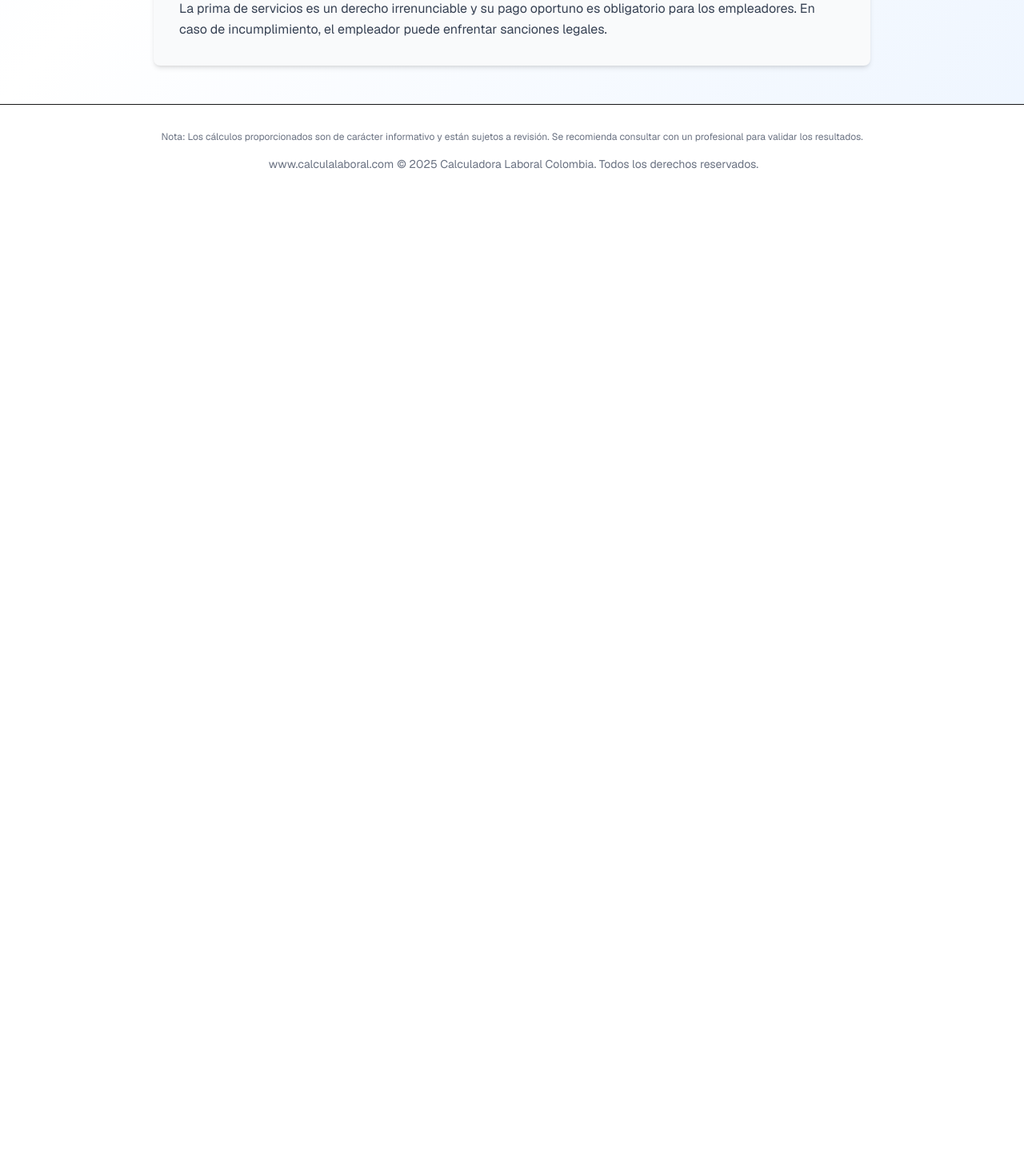
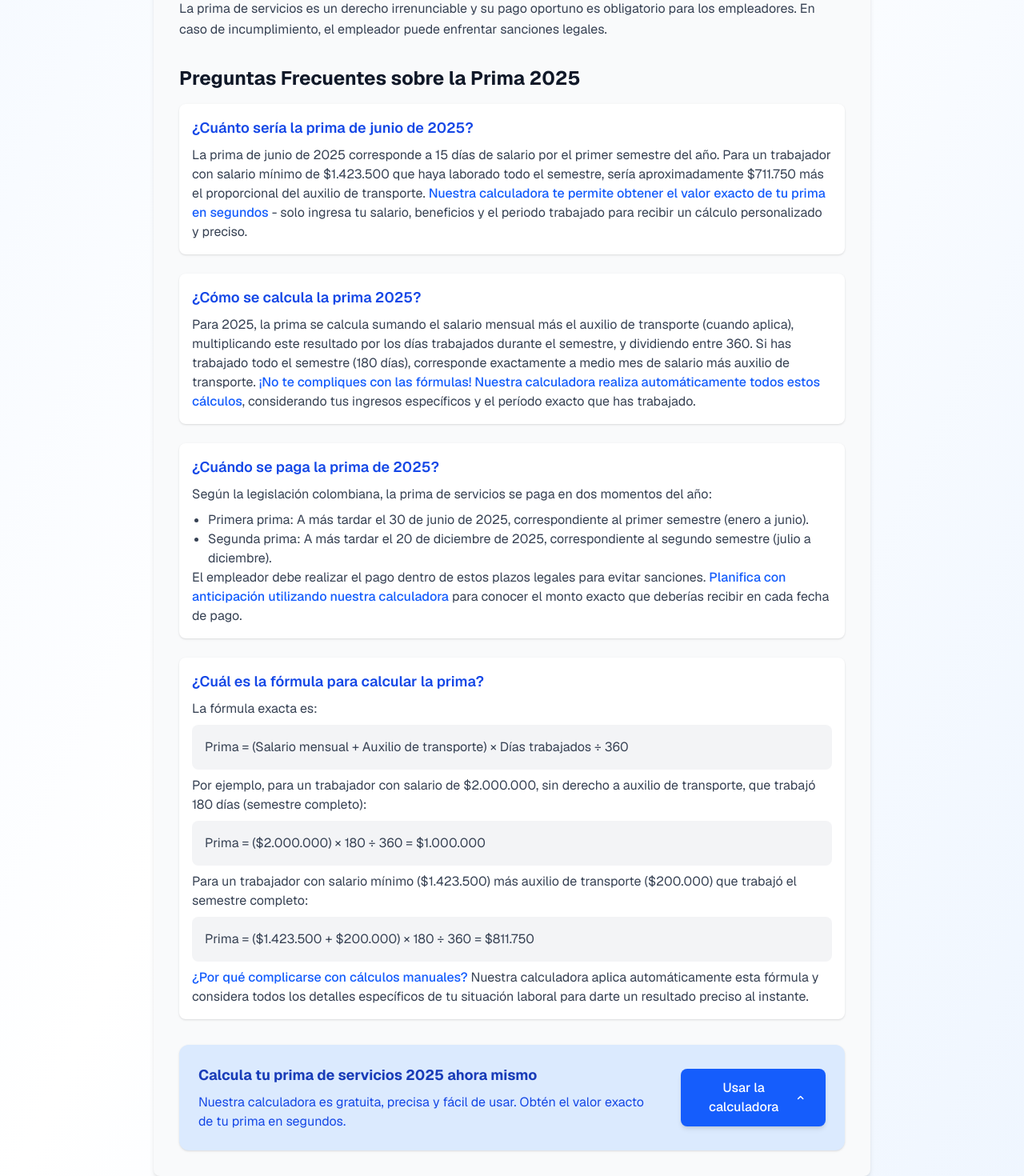
Before and after one commit to jdflorez480/calculadora_lab, a Next.js app: page /calculadoras/prima in a window 1280 px wide. Shown: the part 1380-2850 px from the top of the page at 80% size. Before the commit the page ends 1627 px from the top, so only its background shows below. Built offline with nearby package versions, Linux system fonts and the light colour scheme.

Commit message:
feat: Mejorar metadatos y agregar sección de preguntas frecuentes en la calculadora de prima para 2025

```diff
--- a/src/app/calculadoras/prima/page.tsx
+++ b/src/app/calculadoras/prima/page.tsx
@@ -281,9 +281,86 @@ function PrimaContent() {
           <p className="text-gray-700 leading-relaxed mb-4">
             Todos los trabajadores vinculados mediante un contrato laboral tienen derecho a recibir la prima de servicios, sin importar si trabajan a tiempo completo o parcial. Sin embargo, no aplica para contratistas independientes o trabajadores que no estén bajo una relación laboral formal.
           </p>
-          <p className="text-gray-700 leading-relaxed">
+          <p className="text-gray-700 leading-relaxed mb-4">
             La prima de servicios es un derecho irrenunciable y su pago oportuno es obligatorio para los empleadores. En caso de incumplimiento, el empleador puede enfrentar sanciones legales.
           </p>
+
+          {/* Nueva sección de preguntas frecuentes */}
+          <h2 className="text-2xl font-bold text-gray-900 mt-8 mb-4">Preguntas Frecuentes sobre la Prima 2025</h2>
+
+          <div className="space-y-6">
+            <div className="bg-white p-4 rounded-lg shadow-sm">
+              <h3 className="text-lg font-semibold text-blue-700">¿Cuánto sería la prima de junio de 2025?</h3>
+              <p className="text-gray-700 mt-2">
+                La prima de junio de 2025 corresponde a 15 días de salario por el primer semestre del año. Para un trabajador con salario mínimo de $1.423.500 que haya laborado todo el semestre, sería aproximadamente $711.750 más el proporcional del auxilio de transporte. <span className="font-medium text-blue-600">Nuestra calculadora te permite obtener el valor exacto de tu prima en segundos</span> - solo ingresa tu salario, beneficios y el periodo trabajado para recibir un cálculo personalizado y preciso.
+              </p>
+            </div>
+
+            <div className="bg-white p-4 rounded-lg shadow-sm">
+              <h3 className="text-lg font-semibold text-blue-700">¿Cómo se calcula la prima 2025?</h3>
+              <p className="text-gray-700 mt-2">
+                Para 2025, la prima se calcula sumando el salario mensual más el auxilio de transporte (cuando aplica), multiplicando este resultado por los días trabajados durante el semestre, y dividiendo entre 360. Si has trabajado todo el semestre (180 días), corresponde exactamente a medio mes de salario más auxilio de transporte. <span className="font-medium text-blue-600">¡No te compliques con las fórmulas! Nuestra calculadora realiza automáticamente todos estos cálculos</span>, considerando tus ingresos específicos y el período exacto que has trabajado.
+              </p>
+            </div>
+
+            <div className="bg-white p-4 rounded-lg shadow-sm">
+              <h3 className="text-lg font-semibold text-blue-700">¿Cuándo se paga la prima de 2025?</h3>
+              <p className="text-gray-700 mt-2">
+                Según la legislación colombiana, la prima de servicios se paga en dos momentos del año:
+                <ul className="list-disc pl-5 mt-2">
+                  <li>Primera prima: A más tardar el 30 de junio de 2025, correspondiente al primer semestre (enero a junio).</li>
+                  <li>Segunda prima: A más tardar el 20 de diciembre de 2025, correspondiente al segundo semestre (julio a diciembre).</li>
+                </ul>
+                El empleador debe realizar el pago dentro de estos plazos legales para evitar sanciones. <span className="font-medium text-blue-600">Planifica con anticipación utilizando nuestra calculadora</span> para conocer el monto exacto que deberías recibir en cada fecha de pago.
+              </p>
+            </div>
+
+            <div className="bg-white p-4 rounded-lg shadow-sm">
+              <h3 className="text-lg font-semibold text-blue-700">¿Cuál es la fórmula para calcular la prima?</h3>
+              <p className="text-gray-700 mt-2">
+                La fórmula exacta es:
+              </p>
+              <p className="text-gray-700 font-mono bg-gray-100 p-4 rounded-lg my-2">
+                Prima = (Salario mensual + Auxilio de transporte) × Días trabajados ÷ 360
+              </p>
+              <p className="text-gray-700 mt-2">
+                Por ejemplo, para un trabajador con salario de $2.000.000, sin derecho a auxilio de transporte, que trabajó 180 días (semestre completo):
+              </p>
+              <p className="text-gray-700 font-mono bg-gray-100 p-4 rounded-lg my-2">
+                Prima = ($2.000.000) × 180 ÷ 360 = $1.000.000
+              </p>
+              <p className="text-gray-700 mt-2">
+                Para un trabajador con salario mínimo ($1.423.500) más auxilio de transporte ($200.000) que trabajó el semestre completo:
+              </p>
+              <p className="text-gray-700 font-mono bg-gray-100 p-4 rounded-lg my-2">
+                Prima = ($1.423.500 + $200.000) × 180 ÷ 360 = $811.750
+              </p>
+              <p className="text-gray-700 mt-2">
+                <span className="font-medium text-blue-600">¿Por qué complicarse con cálculos manuales?</span> Nuestra calculadora aplica automáticamente esta fórmula y considera todos los detalles específicos de tu situación laboral para darte un resultado preciso al instante.
+              </p>
+            </div>
+          </div>
+
+          {/* Banner para destacar la calculadora */}
+          <div className="mt-8 bg-blue-100 p-6 rounded-xl shadow-sm">
+            <div className="flex flex-col md:flex-row items-center justify-between">
+              <div className="mb-4 md:mb-0 md:mr-6">
+                <h3 className="text-lg font-bold text-blue-800">Calcula tu prima de servicios 2025 ahora mismo</h3>
+                <p className="text-blue-700 mt-2">
+                  Nuestra calculadora es gratuita, precisa y fácil de usar. Obtén el valor exacto de tu prima en segundos.
+                </p>
+              </div>
+              <button
+                onClick={() => window.scrollTo({top: 0, behavior: 'smooth'})}
+                className="px-6 py-3 bg-blue-600 text-white font-medium rounded-lg hover:bg-blue-700 transition-colors shadow-md flex items-center"
+              >
+                Usar la calculadora
+                <svg xmlns="http://www.w3.org/2000/svg" className="h-5 w-5 ml-2" viewBox="0 0 20 20" fill="currentColor">
+                  <path fillRule="evenodd" d="M14.707 12.707a1 1 0 01-1.414 0L10 9.414l-3.293 3.293a1 1 0 01-1.414-1.414l4-4a1 1 0 011.414 0l4 4a1 1 0 010 1.414z" clipRule="evenodd" />
+                </svg>
+              </button>
+            </div>
+          </div>
         </div>
       </div>
     </div>
--- a/src/app/components/ResultadoCalculo.tsx
+++ b/src/app/components/ResultadoCalculo.tsx
@@ -151,7 +151,7 @@ const ResultadoCalculo = ({ resultados, total, titulo, subtitulo }: ResultadoCal
           <div className="flex flex-wrap sm:flex-nowrap gap-2">
             <button
               onClick={generarPDF}
-              className="flex-1 sm:flex-none flex items-center justify-center px-4 py-2 bg-white/10 text-white rounded-lg hover:bg-white/20 transition-colors duration-200 text-sm"
+              className="flex-1 cursor-pointer sm:flex-none flex items-center justify-center px-4 py-2 bg-white/10 text-white rounded-lg hover:bg-white/20 transition-colors duration-200 text-sm"
             >
               <ArrowDownTrayIcon className="h-4 w-4 mr-2" />
               <span className="font-medium">Descargar PDF</span>
@@ -159,7 +159,7 @@ const ResultadoCalculo = ({ resultados, total, titulo, subtitulo }: ResultadoCal
             <div className="relative flex-1 sm:flex-none">
               <button
                 onClick={() => setShowShare(!showShare)}
-                className="w-full flex items-center justify-center px-4 py-2 bg-white/10 text-white rounded-lg hover:bg-white/20 transition-colors duration-200 text-sm"
+                className="w-full cursor-pointer flex items-center justify-center px-4 py-2 bg-white/10 text-white rounded-lg hover:bg-white/20 transition-colors duration-200 text-sm"
               >
                 <ShareIcon className="h-4 w-4 mr-2" />
                 <span className="font-medium">Compartir</span>
--- a/src/app/globals.css
+++ b/src/app/globals.css
@@ -31,6 +31,40 @@ body {
   background: var(--background);
   color: var(--foreground);
   font-family: Arial, Helvetica, sans-serif;
+}
+
+/* Animación sutil de olas */
+.subtle-wave-animation use {
+  animation: subtleWaveMove 20s infinite linear;
+}
+
+.subtle-wave-animation use:nth-child(1) {
+  animation-delay: -3s;
+  animation-duration: 24s;
+}
+
+.subtle-wave-animation use:nth-child(2) {
+  animation-delay: -5s;
+  animation-duration: 28s;
+}
+
+.subtle-wave-animation use:nth-child(3) {
+  animation-delay: -7s;
+  animation-duration: 32s;
+}
+
+.subtle-wave-animation use:nth-child(4) {
+  animation-delay: -9s;
+  animation-duration: 36s;
+}
+
+@keyframes subtleWaveMove {
+  0% {
+    transform: translate(-70px, 0);
+  }
+  100% {
+    transform: translate(70px, 0);
+  }
 }
 
 /* Estilos personalizados para el calendario */
--- a/src/app/layout.tsx
+++ b/src/app/layout.tsx
@@ -13,7 +13,7 @@ const geist = Geist({
 export const metadata: Metadata = {
   title: "Calculadora de liquidacion y Prestaciones Laborales Colombia - Herramientas Gratuitas",
   description: "Calcula fácilmente liquidaciones, primas, cesantías y más. Herramientas gratuitas para trabajadores en Colombia. Cálculos actualizados 2025.",
-  keywords: "www.calculalaboral.com, calculadora de liquidación laboral gratis, calculadora de liquidación laboral gratis excel, calcular prima, calcular prima junio, prima de junio, calculadora laboral,calculo prima, calculo prima online, calculadora de liquidacion, calculadora de prima servicios, calculadora de cesantías, calculadora de vacaciones, calculadora de salario neto, calculadora de horas extras, calculadora de retención en la fuentecalculo de prestaciones sociales, calculadora de nómina, calculadora de recargos nocturnos, calculadora de dominicales y festivos, calculadora de deducciones salariales, calculadora de auxilio transporte, calculadora de sueldo",
+  keywords: "www.calculalaboral.com, calculadora de liquidación laboral gratis, calculadora de liquidación laboral gratis excel calculadora ministerio de trabajo,como se calcula la liquidación, cálculo liquidación laboral, calcular prima, calcular prima junio, prima de junio, calculadora laboral,calculo prima, calculo prima online, calculadora de liquidacion, calculadora de prima servicios, calculadora de cesantías, calculadora de vacaciones, calculadora de salario neto, calculadora de horas extras, calculadora de retención en la fuente, calculo de prestaciones sociales, calculadora de nómina, calculadora de recargos nocturnos, calculadora de dominicales y festivos, calculadora de deducciones salariales, calculadora de auxilio transporte, calculadora de sueldo",
   openGraph: {
     title: "Calculadoras Laborales Colombia",
     description: "Herramientas gratuitas para calcular prestaciones laborales en Colombia",
```
Also changed, not shown: src/app/calculadoras/prima/metadata.ts (+5 -5 lines), src/app/page.tsx (+29 -2 lines).
